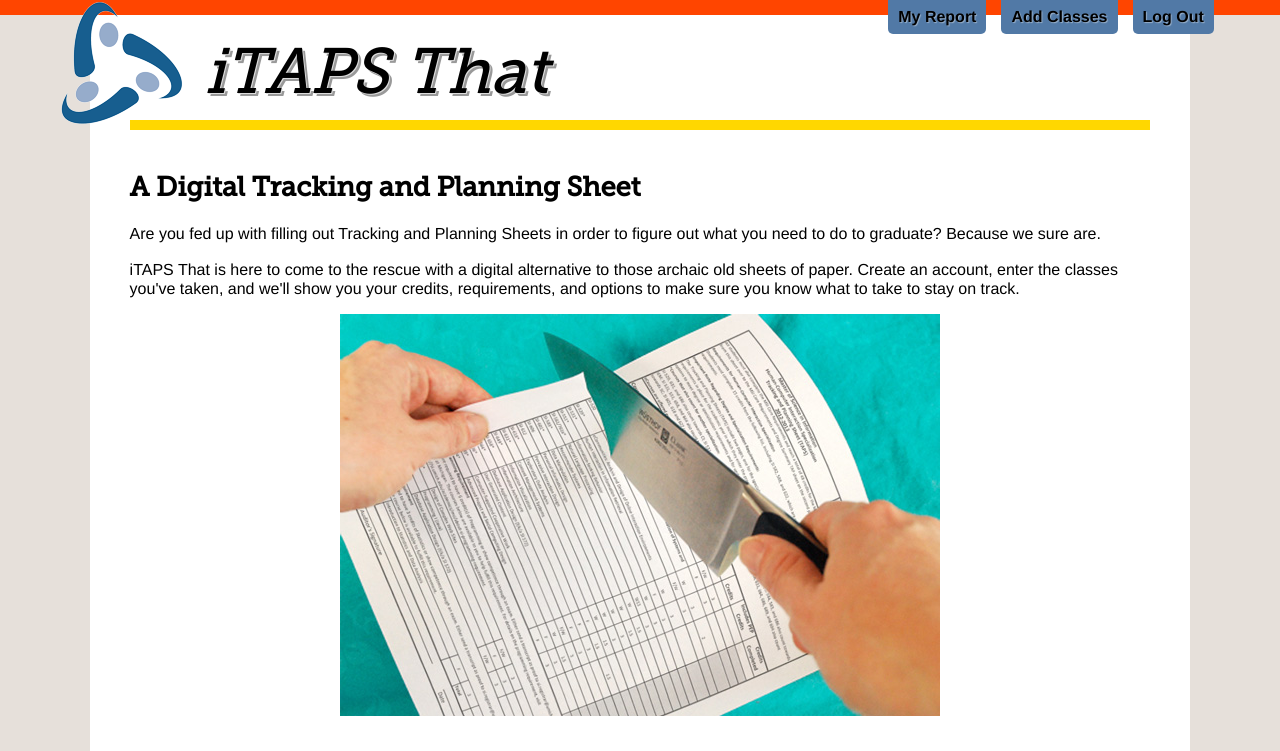
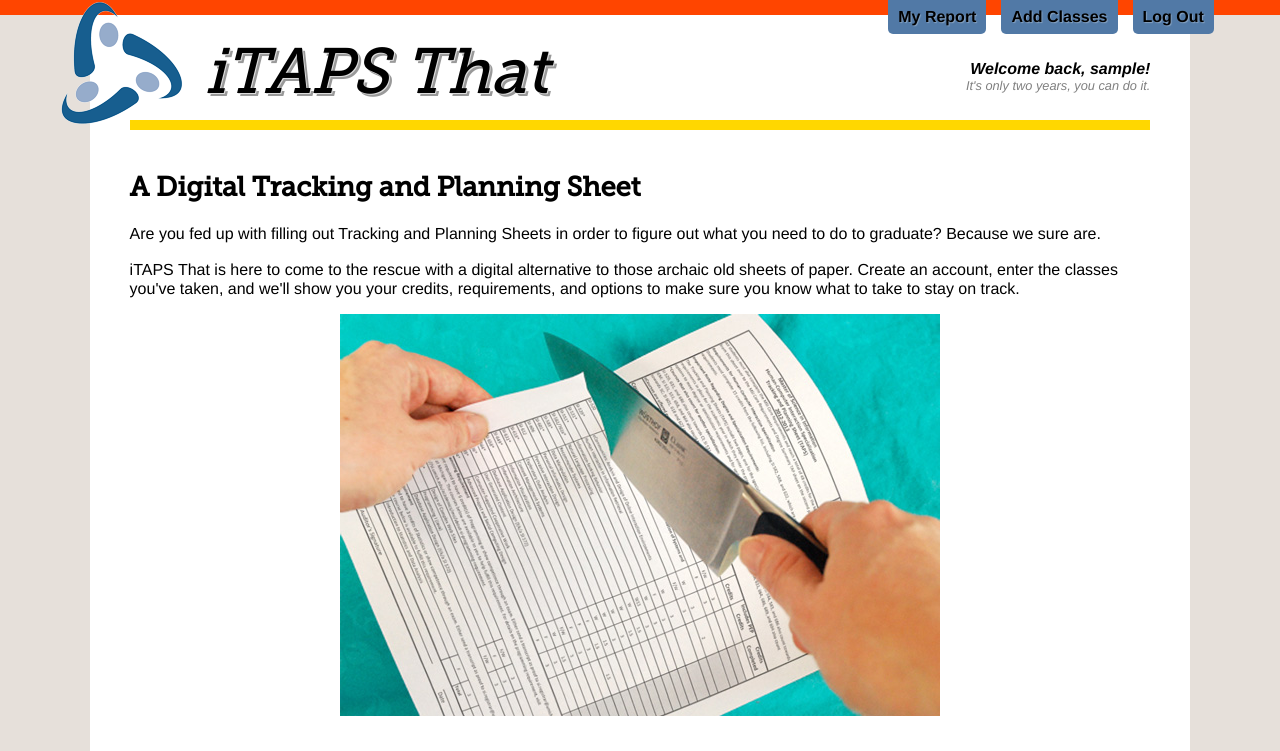
Before and after one commit to misoks/iTAPS-That, a PHP site: page /index.php in a window 1280 px wide. Shown: the top 751 px of the page. Run offline with PHP 8.4, Linux system fonts and the light colour scheme; the visitor is signed in with stand-in values (Sample User, id 1).

Commit message:
Added a welcome message

```diff
--- a/functions.php
+++ b/functions.php
@@ -4,6 +4,25 @@
 function movePage($url, $msg, $type) {
     //Types: 'success' or 'error'
     header ("Location: $url?msg=$msg&type=$type");
+}
+
+//Sets a greeting message for logged in users
+function greeting() {
+    $id = $_SESSION['userid'];
+    $sql = "SELECT u.username FROM Student u where user_id = $id";
+    $result = mysql_query($sql);
+    $row = mysql_fetch_row($result);
+    $username = htmlentities($row[0]);
+
+    $messages = array();
+    $messages[] = "How are those PEP credits lookin'?";
+    $messages[] = "Finished your Management requirement yet?";
+    $messages[] = "Is there a SISA Happy Hour tonight?";
+    $messages[] = "It's only two years, you can do it.";
+    $messages[] = "Hope this is helping your information overload.";
+    $messages[] = "It's not about the grades, it's about the journey.";
+    $num = rand(0, 5);
+    return "<span id='user'>Welcome back, $username!</span><br><span id='msg'>$messages[$num]</span>";
 }
 
 //Finds the title of a course based on its ID
--- a/header.php
+++ b/header.php
@@ -35,6 +35,10 @@
             <?php } ?>
         </ul>
     </div>
+    <?php if (isset($_SESSION['userid'])) {
+            echo "<div id='greeting'>".greeting()."</div>";
+        }
+    ?>
 </div>
 
 <div id="content">
--- a/style2.css
+++ b/style2.css
@@ -1,18 +1,10 @@
 /* ================ GLOBAL ================ */
-@font-face {
-	font-family: Mission;
-	src: url('fonts/mission_script.otf');
-}
-@font-face {
-	font-family: Geared;
-	src: url('fonts/GearedSlab.ttf');
-}
 @font-face {
 	font-family: Museo;
 	src: url('fonts/Museo.ttf');
 }
 
-html {-webkit-font-smoothing: antialiased; -moz-font-smoothing: antialiased}
+html {-webkit-font-smoothing: antialiased; -moz-font-smoothing: antialiased;}
 body {
     background-color: #e6e0da;
     font-family: 'Helvetica Neue', Helvetica, Arial, sans-serif;
@@ -88,7 +80,6 @@ em { font-style: italic;}
     top: 0;
     height: 15px;
     width: 100%;
-
 }
 #title {
     display: block;
@@ -174,7 +165,7 @@ em { font-style: italic;}
     -o-transition: padding 0.5s ease 0s;
     -ms-transition: padding 0.5s ease 0s;
     text-decoration: none;
-    text-shadow: 1px 1px 1px rgba(255,255,255, .4);
+    text-shadow: 1px 1px 1px rgba(255,255,255, .3);
 }
 #navigation a:hover {
     background-color: #97accb;
@@ -192,6 +183,21 @@ em { font-style: italic;}
     background-color: #97accb;
     padding-top: 13px;
     text-shadow: 1px 1px 1px rgba(255,255,255, .4);
+}
+#greeting {
+    position: absolute;
+    right: 7%;
+    margin-right: 40px;
+    top: 60px;
+    font-style: italic;
+    text-align: right;
+}
+#greeting #user {
+    font-weight: bold;
+}
+#greeting #msg {
+    font-size: .8em;
+    color: gray;
 }
 
 
@@ -221,7 +227,7 @@ em { font-style: italic;}
     min-width: 350px;
 }
 #select-class { float: left; width: 45%; min-width: 380px;}
-#search-class {float: left; width: 45%; min-width: 350px;}
+#search-class {float: left; width: 40%; min-width: 250px;}
 #or {
     width: 10%;
     min-width: 60px;
@@ -259,7 +265,7 @@ em { font-style: italic;}
 }
 #added-classes .list-item input {
     margin: 0;
-    position: absolute; left: 0; top: 5px;
+    position: absolute; left: 3px; top: 2px;
 }
 #manual-entry {
     background-color: #fafafa;
```
